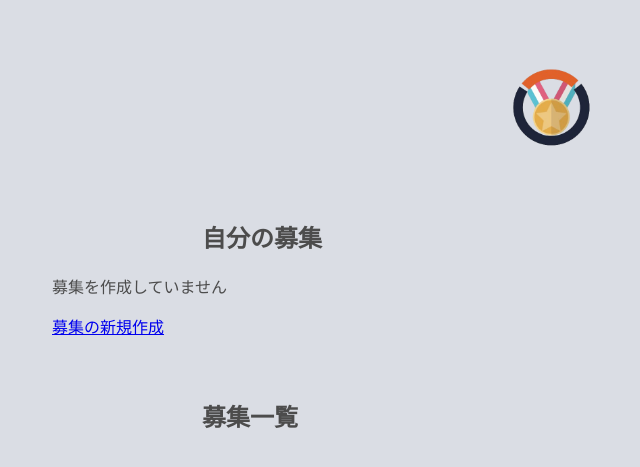
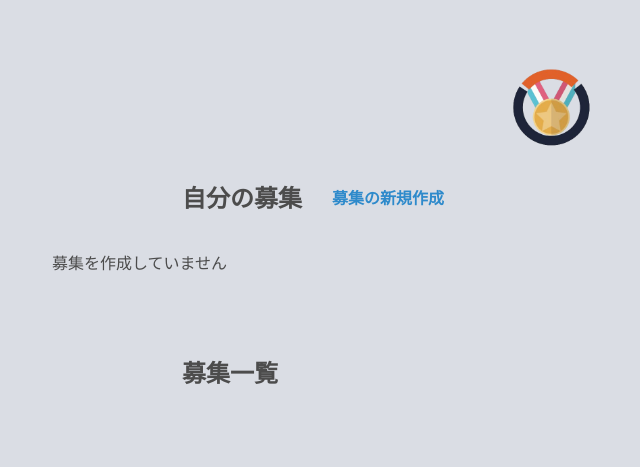
Before and after one commit to SakuraWada/road_map, a Django app: page /party_recruitment_list in a window 1280 px wide. Shown: the top 467 px of the page, without its empty margins (88-728 px from the left). Run offline with Django 4.2, Linux system fonts and the light colour scheme; the visitor is signed in with stand-in values (Sample User, id 1); data that the repository does not hold is empty.

Commit message:
カードリストの調整

```diff
--- a/overwin/static/overwin/css/party_recruitment/party_recruitment_list.css
+++ b/overwin/static/overwin/css/party_recruitment/party_recruitment_list.css
@@ -7,9 +7,20 @@
     margin: 0 auto;
 }
 
+.title-and-link-area{
+    display: flex;
+    align-items: center;
+}
+
 .title{
-    margin-top: 60px;
-    margin-left:15%;
+    margin-left: 13%;
+}
+
+.create-link{
+    text-decoration: none;
+    margin-left: 30px;
+    font-weight: 700;
+    font-size: medium;
 }
 
 .card {
@@ -27,22 +38,36 @@
 
 .card-content{
     display: flex;
-    justify-content: space-between;
     align-items: center;
     color: #4c4c4c;
 }
 
-.card-content h3{
-    margin-right: 40px;
+.recruiter{
+    flex: 0 0 150px;
+    margin-right: 20px;
 }
-.card-content h4{
+
+.details{
+    flex: 1;
+}
+
+.member-num
+{
+    display: flex;
+    align-items: center;
     font-weight: 600;
     font-size: large;
-    margin-left: 5px;
+}
+
+.participants{
+    margin-right: 40px;
 }
 
 .card-content p{
     font-weight: 200;
     font-size: medium;
-    margin-left: 10px;
 }
+
+.recruitment-list{
+    margin-top: 80px;
+}
--- a/overwin/templates/overwin/party_recruitment_list.html
+++ b/overwin/templates/overwin/party_recruitment_list.html
@@ -8,20 +8,28 @@
 {% block content %}
 <div class="content">
 
+<div class="title-and-link-area">
     <h2 class="title">自分の募集</h2>
+    <a class="create-link btn-secondary" href="{% url 'overwin:party_recruitment_create'%}">募集の新規作成</a>
+</div>
+
 <div class="card-container">
     {% for recruitment in user_recruitment %}
     <div class="card">
         <a href="{%url 'overwin:party_recruitment_detail' recruitment.id %}">
         <div class="card-content">
-            <h3>募集者：{{ recruitment.owner.username }}</h3>
-            <h4>参加人数: {{ recruitment.current_member_count }}</h4>
-            <h4>募集人数: {{ recruitment.max_recruit_member }}</h4>
+            <h3 class="recruiter">募集者：{{ recruitment.owner.username }}</h3>
+            <div class="details">
+                <div class="member-num">
+                    <h4 class="participants">参加人数: {{ recruitment.current_member_count }}</h4>
+                    <h4 class="max-recruit-member">募集人数: {{ recruitment.max_recruit_member }}</h4>
+                </div>
                 {% if recruitment.comment %}
                 <p class="comment"> {{ recruitment.comment }}</p>
                 {% else %}
                 <p class="comment"> - </p>
                 {% endif %}
+            </div>
         </div>
         </a>
     </div>
@@ -31,9 +39,7 @@
     {% endfor %}
 </div>
 
-<a href="{% url 'overwin:party_recruitment_create'%}">募集の新規作成</a>
-
-<h2 class="title">募集一覧</h2>
+<h2 class="title recruitment-list">募集一覧</h2>
 <div class="card-container">
     {% for recruitment in other_recruitments %}
     <div class="card">
```
Lines whose indentation alone changed are shown as unchanged.
